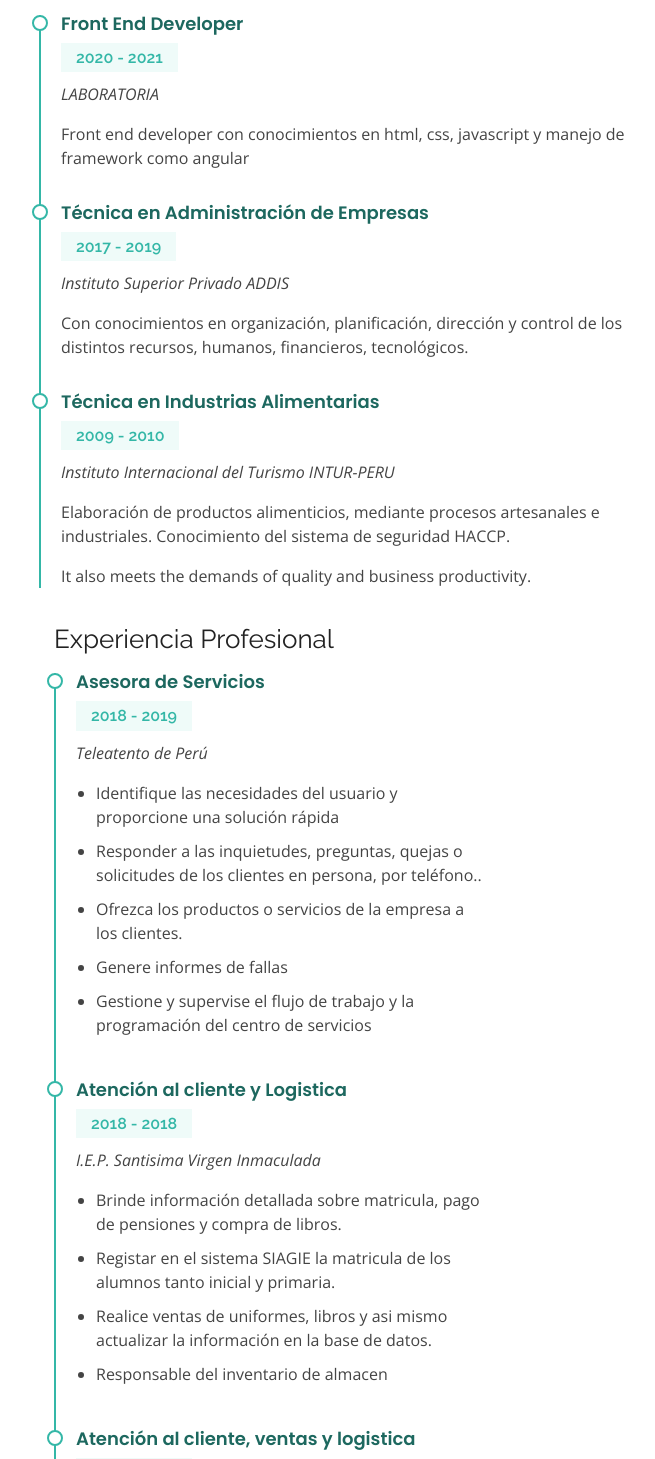
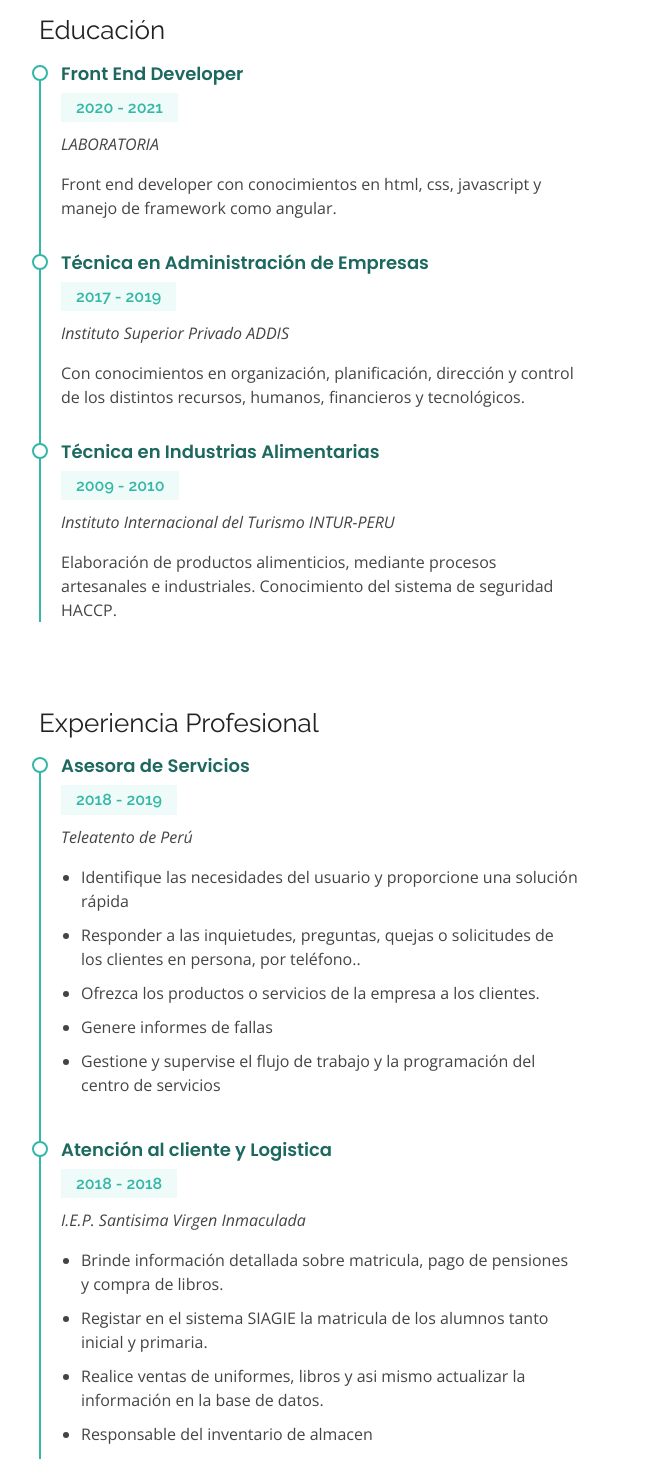
Before and after one commit to KatyLuHT/Portafoli-HUAMANI, a plain HTML site: page resume.html in a window 1280 px wide. Shown: the part 349-1808 px from the top of the page, without its empty margins (46-701 px from the left). Drawn offline with nearby package versions, Linux system fonts and the light colour scheme.

Commit message:
actualizando protafolio-resumen

```diff
--- a/assets/css/style.css
+++ b/assets/css/style.css
@@ -34,13 +34,22 @@ h1, h2, h3, h4, h5, h6 {
   #main {
     margin-top: 30px;
   }
+
+  /* .row{
+    display: flex;
+    align-items: baseline;
+  } */
 }
 
-.row2{
+/* .row{
+  display: flex;
+  align-items: baseline;
+} */
+/* .row2{
   margin-top: auto;
   display:flex;
   flex-direction: center;
-}
+} */
 /*--------------------------------------------------------------
 # Preloader
 --------------------------------------------------------------*/
@@ -746,6 +755,12 @@ section {
 /*--------------------------------------------------------------
 # Resume
 --------------------------------------------------------------*/
+/* .resumen{
+  display: flex;
+  flex-direction: column;
+} */
+
+
 .resume .resume-title {
   font-size: 26px;
   font-weight: 400;
@@ -758,7 +773,7 @@ section {
   padding: 0 0 20px 20px;
   margin-top: -2px;
   border-left: 2px solid #34b7a7;
-  position: relative;
+  position:relative;
 }
 
 .resume .resume-item h4 {
--- a/resume.html
+++ b/resume.html
@@ -77,42 +77,45 @@
 
         <div class="section-title">
           <h2>Curriculum</h2>
-          <p> Soy front-end developer, me interesa brindar soluciones innovadoras en experiencias digitales, tengo interés en la tecnología, me gusta realizar actividades que desarrollen el crecimiento de mi aprendizaje, capaz de
-            adaptarme a cualquier desafío y a un entorno de trabajo dinámico. Mi meta es desarrollar interfaces y funcionalidades para app móviles y software en distintos lenguajes de programación.
-            también quiero reforzar mis habilidades como Front End Developer y aprender más sobre framework como Angular y React.</p>
+          <p> Soy front-end developer, me interesa brindar soluciones innovadoras en experiencias digitales, tengo
+            interés en la tecnología, me gusta realizar actividades que desarrollen el crecimiento de mi aprendizaje,
+            capaz de
+            adaptarme a cualquier desafío y a un entorno de trabajo dinámico. Mi meta es desarrollar interfaces y
+            funcionalidades para app móviles y software en distintos lenguajes de programación.
+            también quiero reforzar mis habilidades como Front End Developer y aprender más sobre framework como Angular
+            y React.</p>
         </div>
 
         <div class="row">
-          <div class="col-lg-7">
+          <div class="col-lg-6">
             <!-- <h3 class="resume-title">Resumen</h3> -->
-
-
             <h3 class="resume-title">Educación</h3>
             <div class="resume-item">
               <h4>Front End Developer </h4>
               <h5>2020 - 2021</h5>
               <p><em>LABORATORIA</em></p>
-              <p>Front end developer con conocimientos en html, css, javascript y manejo de framework como angular</p>
+              <p>Front end developer con conocimientos en html, css, javascript y manejo de framework como angular.</p>
             </div>
             <div class="resume-item">
               <h4>Técnica en Administración de Empresas</h4>
               <h5>2017 - 2019</h5>
               <p><em> Instituto Superior Privado ADDIS</em></p>
               <p> Con conocimientos en organización, planificación, dirección y control de los distintos recursos,
-              humanos, financieros, tecnológicos.</p>
+                humanos, financieros y tecnológicos.</p>
             </div>
 
             <div class="resume-item">
               <h4>Técnica en Industrias Alimentarias</h4>
               <h5>2009 - 2010</h5>
               <p><em>Instituto Internacional del Turismo INTUR-PERU</em></p>
-              <p>Elaboración de productos alimenticios, mediante procesos artesanales e industriales. Conocimiento del sistema de seguridad HACCP.</p>
-              <p>It also meets the demands of quality and business productivity.</p>
+              <p>Elaboración de productos alimenticios, mediante procesos artesanales e industriales. Conocimiento del
+                sistema de seguridad HACCP.</p>
             </div>
           </div>
         </div>
 
-        <div class="col-lg-5">
+        <div class="row">
+          <div class="col-lg-6">
             <h3 class="resume-title"> Experiencia Profesional</h3>
             <div class="resume-item">
               <h4> Asesora de Servicios </h4>
@@ -121,7 +124,8 @@
               <p>
               <ul>
                 <li>Identifique las necesidades del usuario y proporcione una solución rápida</li>
-              <li>Responder a las inquietudes, preguntas, quejas o solicitudes de los clientes en persona, por teléfono..</li>
+                <li>Responder a las inquietudes, preguntas, quejas o solicitudes de los clientes en persona, por
+                  teléfono..</li>
                 <li>Ofrezca los productos o servicios de la empresa a los clientes. </li>
                 <li>Genere informes de fallas</li>
                 <li>Gestione y supervise el flujo de trabajo y la programación del centro de servicios</li>
@@ -136,7 +140,7 @@
               <ul>
                 <li>Brinde información detallada sobre matricula, pago de pensiones y compra de libros.</li>
                 <li>Registar en el sistema SIAGIE la matricula de los alumnos tanto inicial y primaria. </li>
-              <li>Realice ventas de uniformes, libros y asi mismo actualizar la información en la base de datos.  </li>
+                <li>Realice ventas de uniformes, libros y asi mismo actualizar la información en la base de datos. </li>
                 <li>Responsable del inventario de almacen</li>
               </ul>
               </p>
@@ -156,7 +160,6 @@
             </div>
           </div>
         </div>
-
       <!-- </div> -->
     </section><!-- End Resume Section -->
 
```
Also changed, not shown: about.html (+1 -1 lines), portfolio.html (+1 -1 lines). Lines whose indentation alone changed are shown as unchanged.
